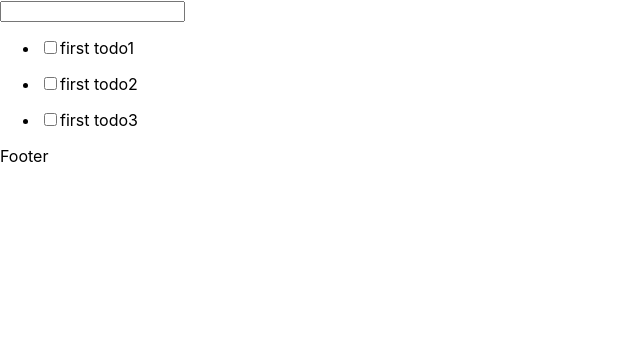
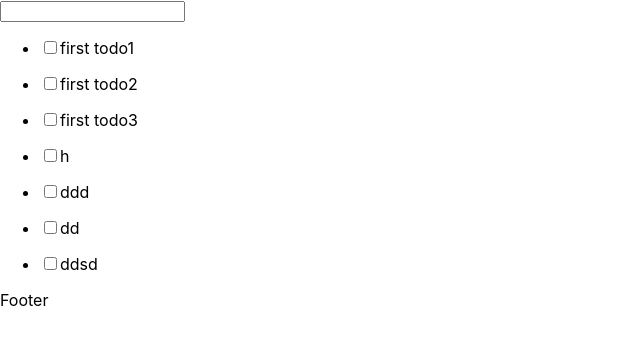
Before and after one commit to zlodiak/react-todos-list, a React (Create React App) app: page / in a window 1280 px wide. Shown: the top 344 px of the page, without its empty margins (0-640 px from the left). Built offline with nearby package versions, Linux system fonts and the light colour scheme; data requests are answered from the project's data file.

Commit message:
edit thunk

```diff
--- a/db.json
+++ b/db.json
@@ -10,16 +10,40 @@
     {
       "id": 1,
       "title": "first todo2",
-      "isCompleted": false,
+      "isCompleted": true,
       "createDate": 1604348731,
       "color": 1
     },
     {
       "id": 2,
       "title": "first todo3",
-      "isCompleted": false,
+      "isCompleted": true,
       "createDate": 1604348731,
       "color": 1
+    },
+    {
+      "title": "h",
+      "isCompleted": false,
+      "color": 0,
+      "id": 3
+    },
+    {
+      "title": "ddd",
+      "isCompleted": false,
+      "color": 0,
+      "id": 4
+    },
+    {
+      "title": "dd",
+      "isCompleted": false,
+      "color": 0,
+      "id": 5
+    },
+    {
+      "title": "ddsd",
+      "isCompleted": false,
+      "color": 0,
+      "id": 6
     }
   ]
 }
--- a/src/API.js
+++ b/src/API.js
@@ -1,4 +1,24 @@
 import { API_URL } from './config';
 
 export const getTodos = fetch(`${ API_URL }/todos`)
-                            .then(response => response.json())
+    .then(response => response.json());
+
+export function addTodo(todo) {
+    return fetch(`${ API_URL }/todos`, {
+        method: 'POST',
+        headers: {
+        'Content-Type': 'application/json;charset=utf-8'
+        },
+        body: JSON.stringify(todo)
+    })
+}
+
+export function editTodo(todo) {
+    return fetch(`${ API_URL }/todos/${ todo.id }`, {
+        method: 'PUT',
+        headers: {
+          'Content-Type': 'application/json;charset=utf-8'
+        },
+        body: JSON.stringify(todo)
+    });
+}
--- a/src/components/main/Main.jsx
+++ b/src/components/main/Main.jsx
@@ -1,5 +1,6 @@
 import React from 'react';
 import { connect } from 'react-redux';
+import { editTodoThunk } from '../../redux/todosReducer';
 
 function Main(props) {
   function renderTodosList() {
@@ -7,12 +8,18 @@ function Main(props) {
       return (
         <ul key={ i }>
           <li>
-            <input type="checkbox"/>
+            <input type="checkbox" onChange={ e => toggleTodoStatus(todo) }/>
             <span>{ todo.title }</span>
           </li>
         </ul>
       );
     });
+  }
+
+  function toggleTodoStatus(todo) {
+    const toggledTodo = { ...todo };
+    toggledTodo.isCompleted = !toggledTodo.isCompleted;
+    props.editTodoThunk(toggledTodo);
   }
 
   return (
@@ -28,4 +35,4 @@ const mapStateToProps = state => {
   }
 }
 
-export default connect(mapStateToProps, {})(Main);
+export default connect(mapStateToProps, { editTodoThunk })(Main);
--- a/src/redux/todosReducer.js
+++ b/src/redux/todosReducer.js
@@ -1,4 +1,4 @@
-import { API_URL } from '../config';
+import { getTodos, addTodo, editTodo } from '../API';
 
 const todosReducer = function todosReducer(state = { todos: [] }, action) {
     switch(action.type) {
@@ -6,6 +6,19 @@ const todosReducer = function todosReducer(state = { todos: [] }, action) {
             state = {
                 ...state,
                 todos: [ ...state.todos, action.payload ],
+            };
+            break;
+        }
+        case 'EDIT_TODO': {
+            const toggled = [ ...state.todos ].map(todo => {
+                if(todo.id === action.payload.id) {
+                    return action.payload;
+                }
+                return todo;
+            });
+            state = {
+                ...state,
+                todos: toggled,
             };
             break;
         }
@@ -19,23 +32,27 @@ export const addTodoCreator = todo => {
     return { type: 'ADD_TODO', payload: todo }
 }
 
+export const editTodoCreator = todo => {
+    return { type: 'EDIT_TODO', payload: todo }
+}
+
+export const editTodoThunk = (todo) => {
+    return async dispatch => {
+        await editTodo(todo);
+        dispatch(editTodoCreator(todo));
+    }
+}
+
 export const addTodoThunk = (todo) => {
     return async dispatch => {
-        await fetch(`${API_URL}/todos`, {
-            method: 'POST',
-            headers: {
-              'Content-Type': 'application/json;charset=utf-8'
-            },
-            body: JSON.stringify(todo)
-        });
+        await addTodo(todo);
         dispatch(addTodoCreator(todo));
     }
 }
 
 export const initTodosThunk = () => {
     return async dispatch => {
-        const response = await fetch(`${API_URL}/todos`);
-        const todos = await response.json();
+        const todos = await getTodos;
         todos.forEach(todo => {
             dispatch(addTodoCreator(todo));
         });
```
